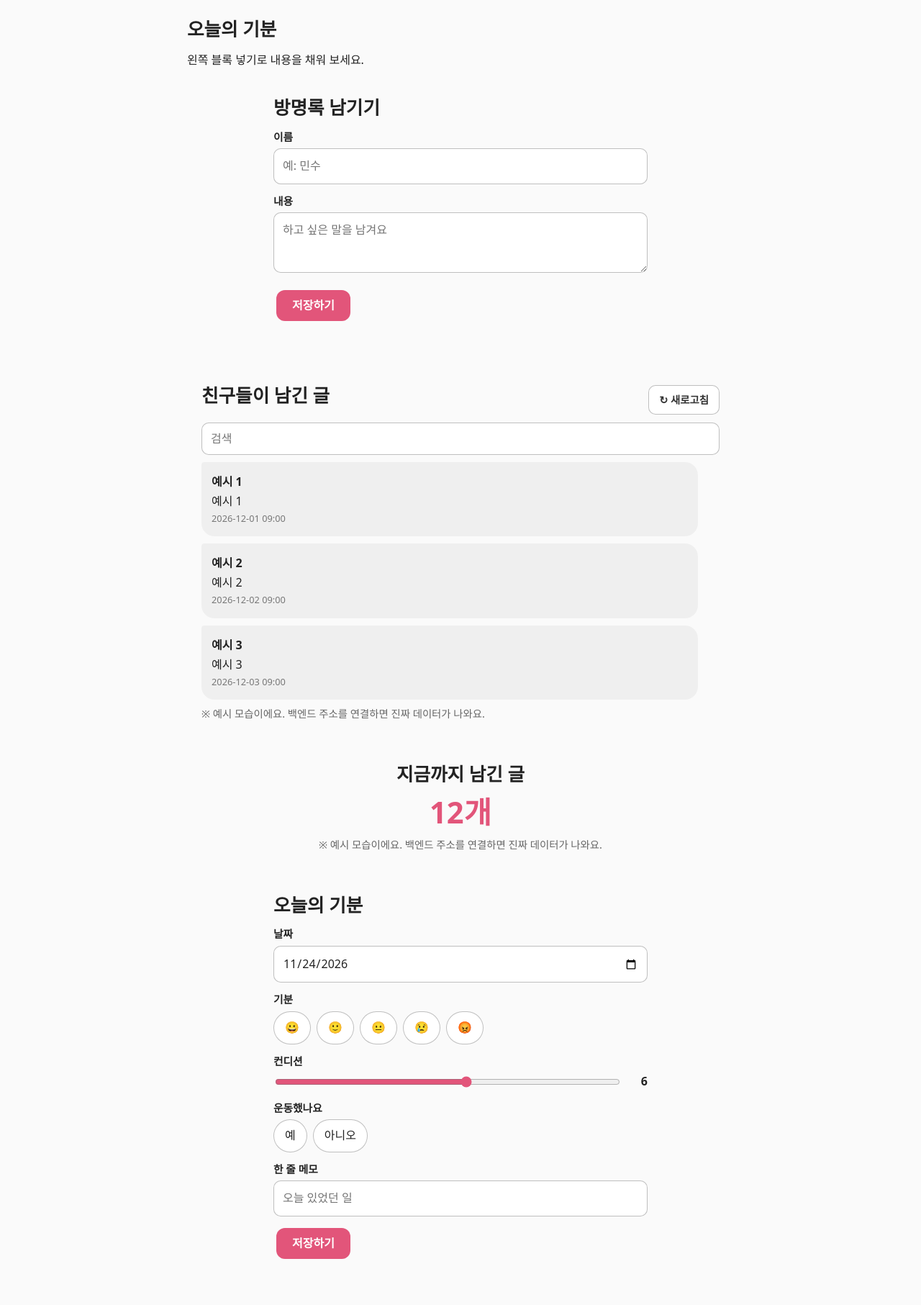
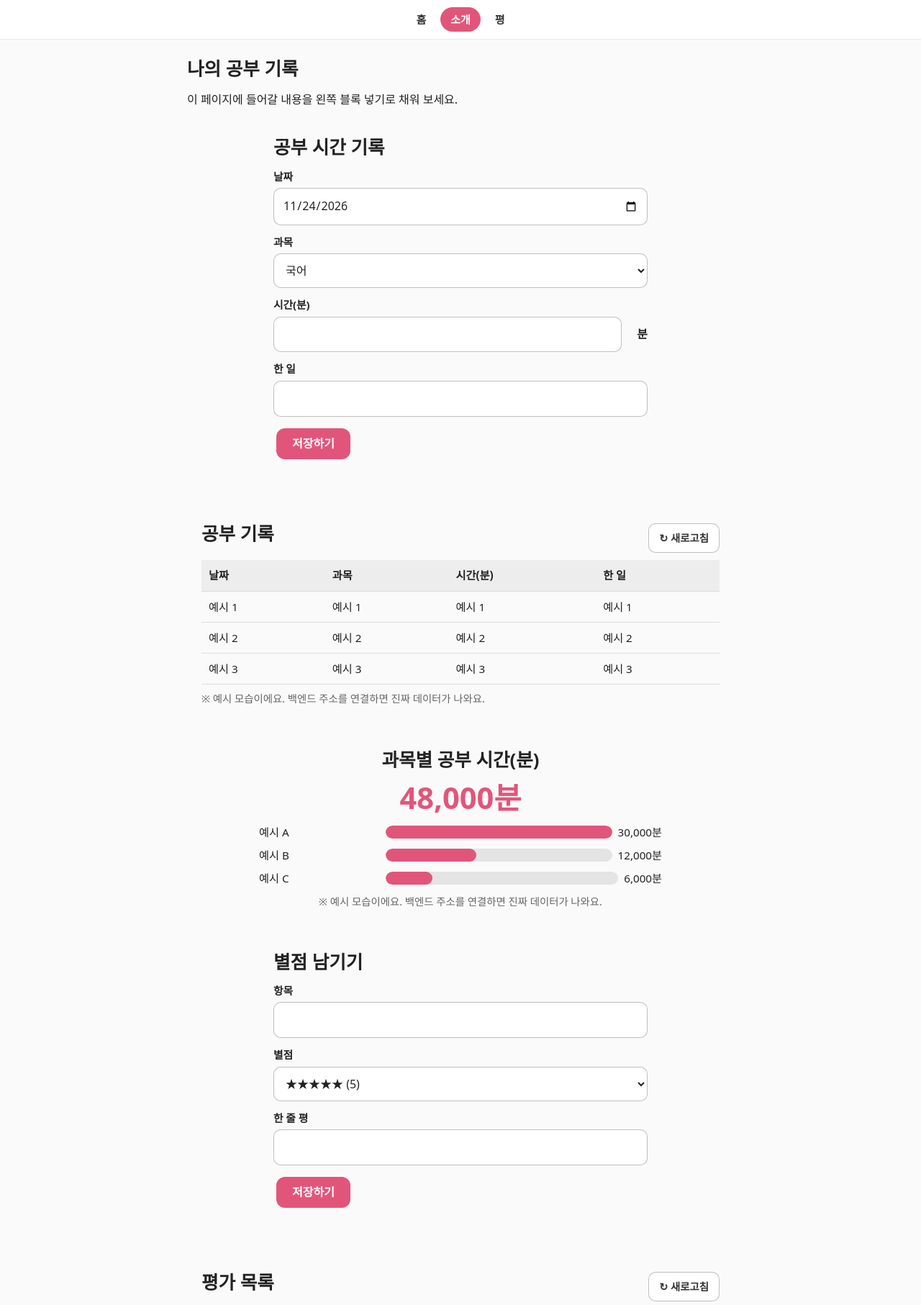
Before and after one commit to mizhan714-hue/practice, a plain HTML site: page index.html in a window 1280 px wide. Shown: the top 1813 px of the page at 72% size. Drawn offline with Linux system fonts and the light colour scheme.

Commit message:
Update index.html

```diff
--- a/index.html
+++ b/index.html
@@ -1,9 +1,8 @@
-
 <!DOCTYPE html>
 <html lang="ko"><head>
 <meta charset="UTF-8">
 <meta name="viewport" content="width=device-width, initial-scale=1.0">
-<title>나의 웹사이트</title>
+<title>소개</title>
 <style>
 body{margin:0;font-family:"Noto Sans KR",system-ui,sans-serif;background:#fafafa;color:#222;line-height:1.6}
 main{max-width:760px;margin:0 auto;padding:24px 16px}
@@ -151,71 +150,62 @@ html.st-dark img,html.st-dark video,html.st-dark iframe,html.st-dark canvas{filt
 .st-editing .st-embed iframe{pointer-events:none}
 </style></head>
 <body>
+<nav class="st-nav" data-studio="nav">
+  <div class="st-nav-in">
+    <a class="st-nav-a" href="index.html">홈</a>
+    <a class="st-nav-a is-on" href="about.html">소개</a>
+    <a class="st-nav-a" href="star.html">평</a>
+  </div>
+</nav>
+
 <main>
-<h1 class="st-h">오늘의 기분</h1>
-<p class="st-p">왼쪽 블록 넣기로 내용을 채워 보세요.</p>
+  <h1 class="st-h">나의 공부 기록</h1>
+  <p class="st-p">이 페이지에 들어갈 내용을 왼쪽 블록 넣기로 채워 보세요.</p>
   <div class="st-dset">
-  <form class="st-sec st-dform" data-st="dform" data-tab="방명록" data-api="">
-    <h2 class="st-h">방명록 남기기</h2>
-    <label class="st-fl"><span>이름</span><input name="이름" required="" placeholder="예: 민수" type="text" maxlength="100"></label>
-    <label class="st-fl"><span>내용</span><textarea name="내용" required="" placeholder="하고 싶은 말을 남겨요" maxlength="500"></textarea></label>
+    <form class="st-sec st-dform" data-st="dform" data-tab="공부시간" data-api="">
+      <h2 class="st-h">공부 시간 기록</h2>
+      <label class="st-fl"><span>날짜</span><input name="날짜" required="" type="date" data-today=""></label>
+      <label class="st-fl"><span>과목</span><select name="과목" required=""><option>국어</option><option>수학</option><option>영어</option><option>탐구</option><option>기타</option></select></label>
+      <label class="st-fl"><span>시간(분)</span><div class="st-uw"><input name="시간(분)" required="" type="number" inputmode="decimal" step="any" min="0"><span class="st-u">분</span></div></label>
+      <label class="st-fl"><span>한 일</span><input name="한 일" type="text" maxlength="100"></label>
       <button class="st-btn st-sub" type="submit">저장하기</button>
       <p class="st-fmsg" aria-live="polite"></p>
     </form>
-  <section class="st-sec st-dlist" data-st="dlist" data-tab="방명록" data-api="" data-show="이름,내용,createdAt" data-view="bubble" data-sort="createdAt" data-desc="1" data-limit="20" data-search="">
+    <section class="st-sec st-dlist" data-st="dlist" data-tab="공부시간" data-api="" data-show="날짜,과목,시간(분),한 일" data-view="table" data-sort="날짜" data-desc="1" data-limit="20">
       <div class="st-dl-top">
-      <h2 class="st-h">친구들이 남긴 글</h2>
+        <h2 class="st-h">공부 기록</h2>
         <button class="st-dl-rf" type="button">↻ 새로고침</button>
       </div>
       <div class="st-dl-out" aria-live="polite"></div>
     </section>
-  <section class="st-sec st-dstat" data-st="dstat" data-tab="방명록" data-api="" data-calc="count" data-unit="개">
-    <h2 class="st-h">지금까지 남긴 글</h2>
+    <section class="st-sec st-dstat" data-st="dstat" data-tab="공부시간" data-api="" data-calc="sum" data-field="시간(분)" data-group="과목" data-unit="분">
+      <h2 class="st-h">과목별 공부 시간(분)</h2>
       <div class="st-ds-out" aria-live="polite"></div>
     </section>
   </div>
   <div class="st-dset">
-  <form class="st-sec st-dform" data-st="dform" data-tab="기분기록" data-api="">
-    <h2 class="st-h">오늘의 기분</h2>
-    <label class="st-fl"><span>날짜</span><input name="날짜" required="" type="date" data-today=""></label>
-    <div class="st-fl" role="radiogroup" aria-label="기분" data-kind="chips">
-      <span>기분</span>
-      <div class="st-rg">
-        <label><input type="radio" name="기분" value="😀" required=""><span>😀</span></label>
-        <label><input type="radio" name="기분" value="🙂" required=""><span>🙂</span></label>
-        <label><input type="radio" name="기분" value="😐" required=""><span>😐</span></label>
-        <label><input type="radio" name="기분" value="😢" required=""><span>😢</span></label>
-        <label><input type="radio" name="기분" value="😡" required=""><span>😡</span></label>
-      </div>
-    </div>
-    <label class="st-fl"><span>컨디션</span><div class="st-uw"><input name="컨디션" type="range" min="1" max="10" step="1" value="6"><output class="st-rv"></output></div></label>
-    <div class="st-fl" role="radiogroup" aria-label="운동했나요" data-kind="yn">
-      <span>운동했나요</span>
-      <div class="st-rg">
-        <label><input type="radio" name="운동했나요" value="예"><span>예</span></label>
-        <label><input type="radio" name="운동했나요" value="아니오"><span>아니오</span></label>
-      </div>
-    </div>
-    <label class="st-fl"><span>한 줄 메모</span><input name="한 줄 메모" placeholder="오늘 있었던 일" type="text" maxlength="100"></label>
+    <form class="st-sec st-dform" data-st="dform" data-tab="평점" data-api="">
+      <h2 class="st-h">별점 남기기</h2>
+      <label class="st-fl"><span>항목</span><input name="항목" required="" type="text" maxlength="100"></label>
+      <label class="st-fl"><span>별점</span><select name="별점" required="" data-kind="rating"><option value="5">★★★★★ (5)</option><option value="4">★★★★☆ (4)</option><option value="3">★★★☆☆ (3)</option><option value="2">★★☆☆☆ (2)</option><option value="1">★☆☆☆☆ (1)</option></select></label>
+      <label class="st-fl"><span>한 줄 평</span><input name="한 줄 평" type="text" maxlength="100"></label>
       <button class="st-btn st-sub" type="submit">저장하기</button>
       <p class="st-fmsg" aria-live="polite"></p>
     </form>
-  <section class="st-sec st-dlist" data-st="dlist" data-tab="기분기록" data-api="" data-show="날짜,기분,컨디션,운동했나요,한 줄 메모" data-view="table" data-sort="날짜" data-desc="1" data-limit="20">
+    <section class="st-sec st-dlist" data-st="dlist" data-tab="평점" data-api="" data-show="항목,별점,한 줄 평,createdAt" data-view="card" data-sort="createdAt" data-desc="1" data-limit="20" data-stars="별점">
       <div class="st-dl-top">
-      <h2 class="st-h">기분 기록</h2>
+        <h2 class="st-h">평가 목록</h2>
         <button class="st-dl-rf" type="button">↻ 새로고침</button>
       </div>
       <div class="st-dl-out" aria-live="polite"></div>
     </section>
-  <section class="st-sec st-dstat" data-st="dstat" data-tab="기분기록" data-api="" data-calc="avg" data-field="컨디션" data-group="기분" data-unit="점">
-    <h2 class="st-h">기분별 평균 컨디션</h2>
+    <section class="st-sec st-dstat" data-st="dstat" data-tab="평점" data-api="" data-calc="avg" data-field="별점" data-group="항목" data-unit="점">
+      <h2 class="st-h">항목별 평균 별점</h2>
       <div class="st-ds-out" aria-live="polite"></div>
     </section>
   </div>
 
 </main>
-
-
 
 
 <script data-studio="js">
```
Lines whose indentation alone changed are shown as unchanged.
